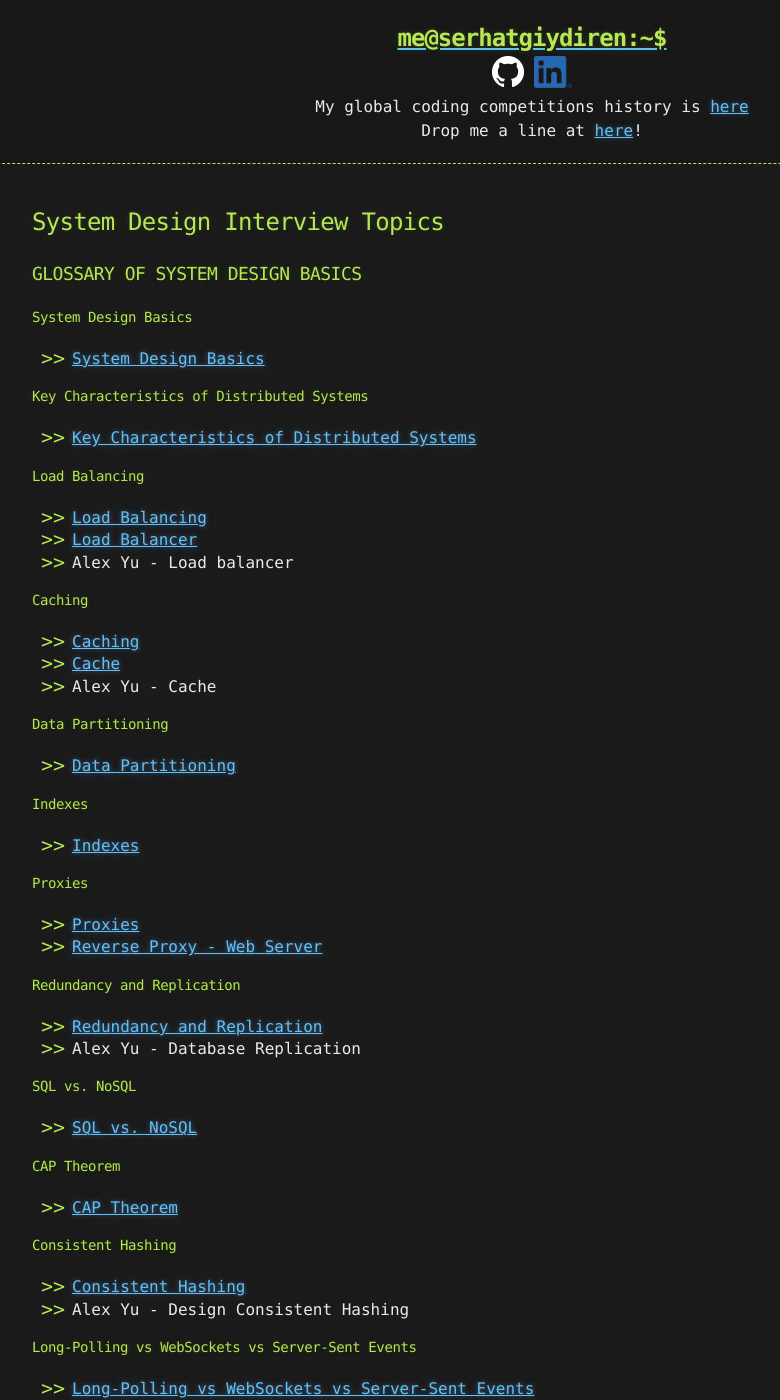
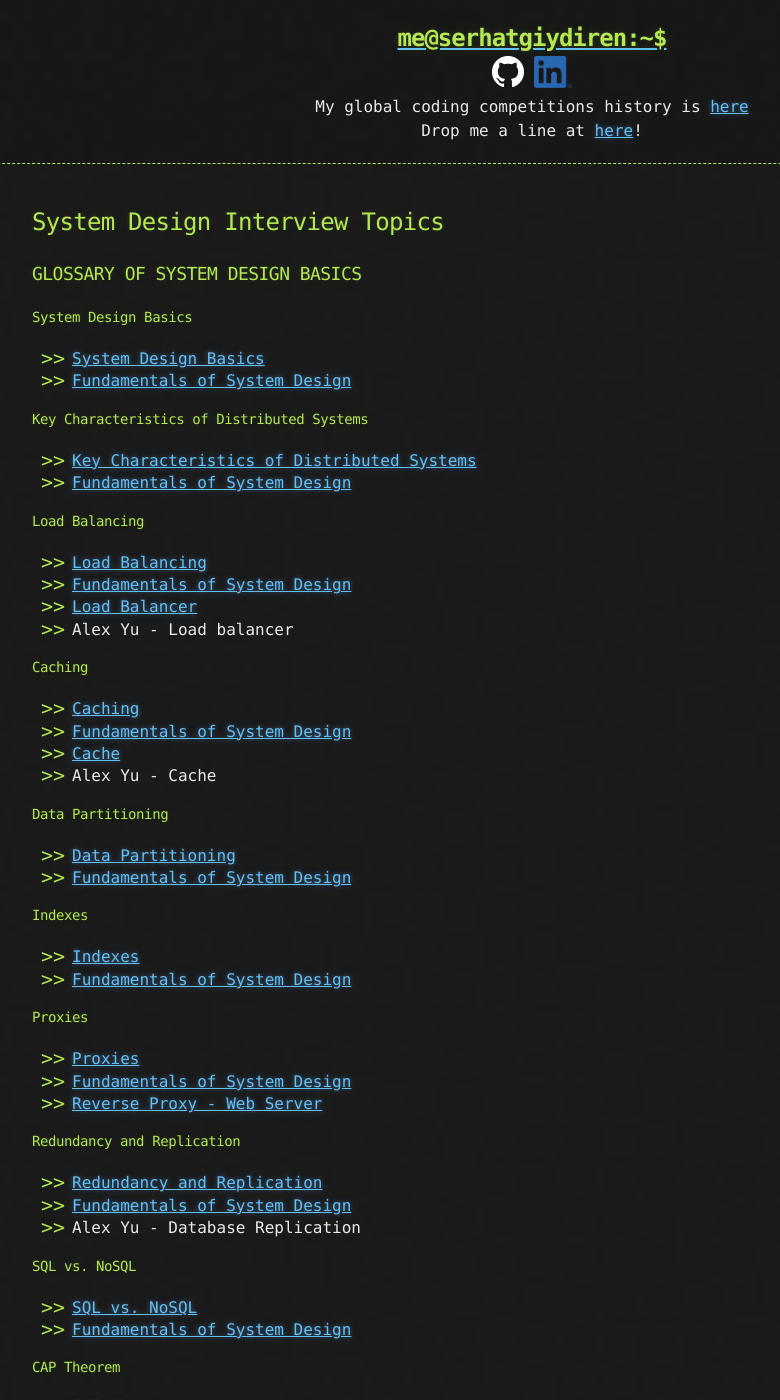
Before and after one commit to goodHunter27/serhatgiydiren.github.io, a Jekyll site: the page built from _posts/2020-01-21-system-design-inteview-topics.md, in a window 1280 px wide and 1400 px high. Shown: the whole window, without its empty margins (108-888 px from the left). Built offline with Jekyll 4.4.1, drawn with Linux system fonts in a browser that asks for light colours; some of the changed text lies outside the part shown.

Commit message:
Update 2020-01-21-system-design-inteview-topics.md

```diff
--- a/_posts/2020-01-21-system-design-inteview-topics.md
+++ b/_posts/2020-01-21-system-design-inteview-topics.md
@@ -7,46 +7,58 @@ published: true
 
 #### System Design Basics
 * [System Design Basics](https://akshay-iyangar.github.io/system-design/grokking-system-design/system-design-basics/system-design-basics.html){:target="_blank"}
+* [Fundamentals of System Design](https://learnsystemdesign.blogspot.com/2019/09/fundamentals-of-system-design.html){:target="_blank"}
 
 #### Key Characteristics of Distributed Systems
 * [Key Characteristics of Distributed Systems](https://akshay-iyangar.github.io/system-design/grokking-system-design/system-design-basics/key-charactersitics-of-distributed-systems.html){:target="_blank"}
+* [Fundamentals of System Design](https://learnsystemdesign.blogspot.com/2019/09/fundamentals-of-system-design.html){:target="_blank"}
 
 #### Load Balancing
 * [Load Balancing](https://akshay-iyangar.github.io/system-design/grokking-system-design/system-design-basics/load-balancing.html){:target="_blank"}
+* [Fundamentals of System Design](https://learnsystemdesign.blogspot.com/2019/09/fundamentals-of-system-design.html){:target="_blank"}
 * [Load Balancer](https://github.com/donnemartin/system-design-primer#load-balancer){:target="_blank"}
 * Alex Yu - Load balancer
 
 #### Caching
 * [Caching](https://akshay-iyangar.github.io/system-design/grokking-system-design/system-design-basics/caching.html){:target="_blank"}
+* [Fundamentals of System Design](https://learnsystemdesign.blogspot.com/2019/09/fundamentals-of-system-design.html){:target="_blank"}
 * [Cache](https://github.com/donnemartin/system-design-primer#cache){:target="_blank"}
 * Alex Yu - Cache
 
 #### Data Partitioning
 * [Data Partitioning](https://akshay-iyangar.github.io/system-design/grokking-system-design/system-design-basics/data-partitioning.html){:target="_blank"}
+* [Fundamentals of System Design](https://learnsystemdesign.blogspot.com/2019/09/fundamentals-of-system-design.html){:target="_blank"}
 
 #### Indexes
 * [Indexes](https://akshay-iyangar.github.io/system-design/grokking-system-design/system-design-basics/indexes.html){:target="_blank"}
+* [Fundamentals of System Design](https://learnsystemdesign.blogspot.com/2019/09/fundamentals-of-system-design.html){:target="_blank"}
 
 #### Proxies
 * [Proxies](https://akshay-iyangar.github.io/system-design/grokking-system-design/system-design-basics/proxies.html){:target="_blank"}
+* [Fundamentals of System Design](https://learnsystemdesign.blogspot.com/2019/09/fundamentals-of-system-design.html){:target="_blank"}
 * [Reverse Proxy - Web Server](https://github.com/donnemartin/system-design-primer#reverse-proxy-web-server){:target="_blank"}
 
 #### Redundancy and Replication
 * [Redundancy and Replication](https://akshay-iyangar.github.io/system-design/grokking-system-design/system-design-basics/redundancy-and-replication.html){:target="_blank"}
+* [Fundamentals of System Design](https://learnsystemdesign.blogspot.com/2019/09/fundamentals-of-system-design.html){:target="_blank"}
 * Alex Yu - Database Replication
 
 #### SQL vs. NoSQL
 * [SQL vs. NoSQL](https://akshay-iyangar.github.io/system-design/grokking-system-design/system-design-basics/sql-vs-nosql.html){:target="_blank"}
+* [Fundamentals of System Design](https://learnsystemdesign.blogspot.com/2019/09/fundamentals-of-system-design.html){:target="_blank"}
 
 #### CAP Theorem
 * [CAP Theorem](https://akshay-iyangar.github.io/system-design/grokking-system-design/system-design-basics/cap-theorem.html){:target="_blank"}
+* [Fundamentals of System Design](https://learnsystemdesign.blogspot.com/2019/09/fundamentals-of-system-design.html){:target="_blank"}
 
 #### Consistent Hashing
 * [Consistent Hashing](https://akshay-iyangar.github.io/system-design/grokking-system-design/system-design-basics/consistent-hashing.html){:target="_blank"}
+* [Fundamentals of System Design](https://learnsystemdesign.blogspot.com/2019/09/fundamentals-of-system-design.html){:target="_blank"}
 * Alex Yu - Design Consistent Hashing
 
 #### Long-Polling vs WebSockets vs Server-Sent Events
 * [Long-Polling vs WebSockets vs Server-Sent Events](https://akshay-iyangar.github.io/system-design/grokking-system-design/system-design-basics/long-polling.html){:target="_blank"}
+* [Fundamentals of System Design](https://learnsystemdesign.blogspot.com/2019/09/fundamentals-of-system-design.html){:target="_blank"}
 
 #### Performance vs scalability
 * [Performance vs scalability](https://github.com/donnemartin/system-design-primer#performance-vs-scalability){:target="_blank"}
```
